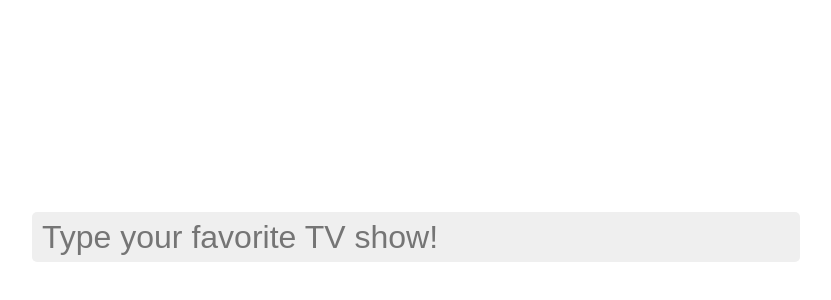
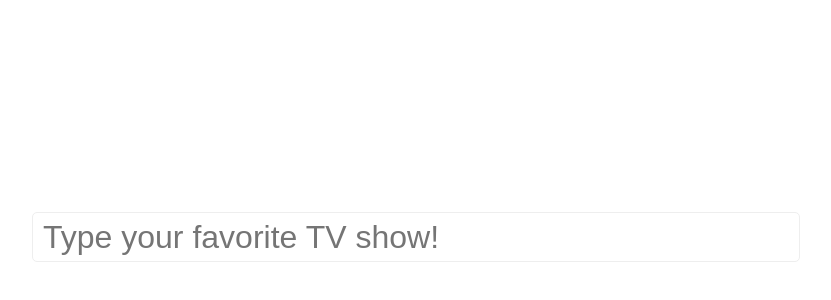
Before and after one commit to gu-app-club/project-much-gif, a plain HTML site: page index.html in a window 1280 px wide. Shown: the part 488-788 px from the top of the page, without its empty margins (224-1055 px from the left). Drawn offline with Linux system fonts and the light colour scheme.

Commit message:
Add style changes

```diff
--- a/style.css
+++ b/style.css
@@ -22,7 +22,6 @@ html, body {
 .cool-input {
   width: 60%;
   height: 50px;
-  border: none;
   line-height: 50px;
   font-size: 32px;
   padding-left: 10px;
@@ -32,13 +31,15 @@ html, body {
   color: #282828;
   font-weight: lighter;
   margin-bottom:50px;
-  background: #efefef;
+  background: white;
+  border-color: #eee;
+  border: 1px solid #eee;
 }
 
 .cool-input:focus {
   outline: none;
   transform: translateY(-10px);
-  box-shadow: 0 14px 28px rgba(10,10,10,0.25), 0 10px 10px rgba(10,10,10,0.22);
+  box-shadow: 0 14px 28px rgba(150,150,150,0.25), 0 10px 10px rgba(150,150,150,0.22);
 }
 
 .cool-input:hover {
```
